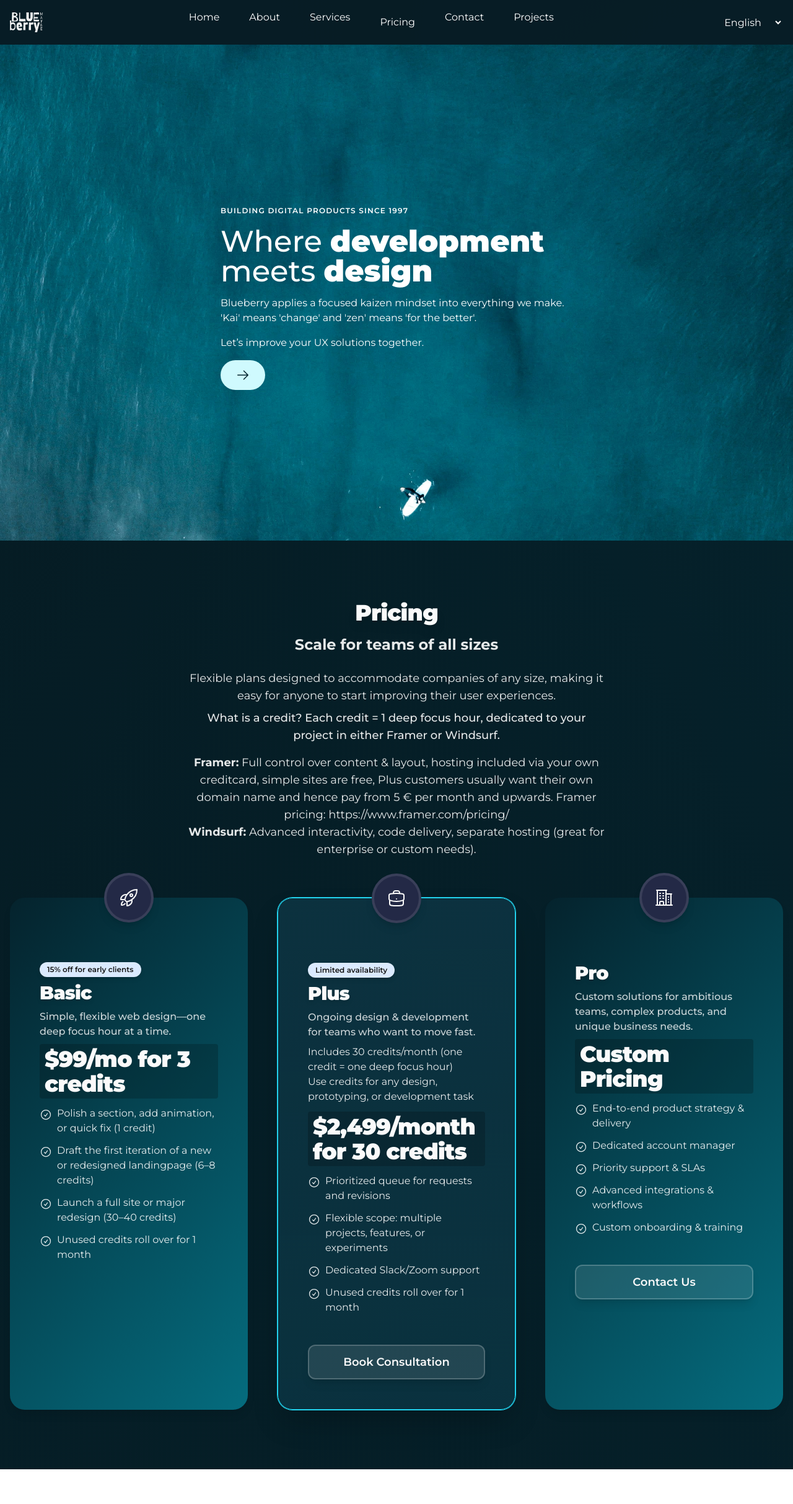
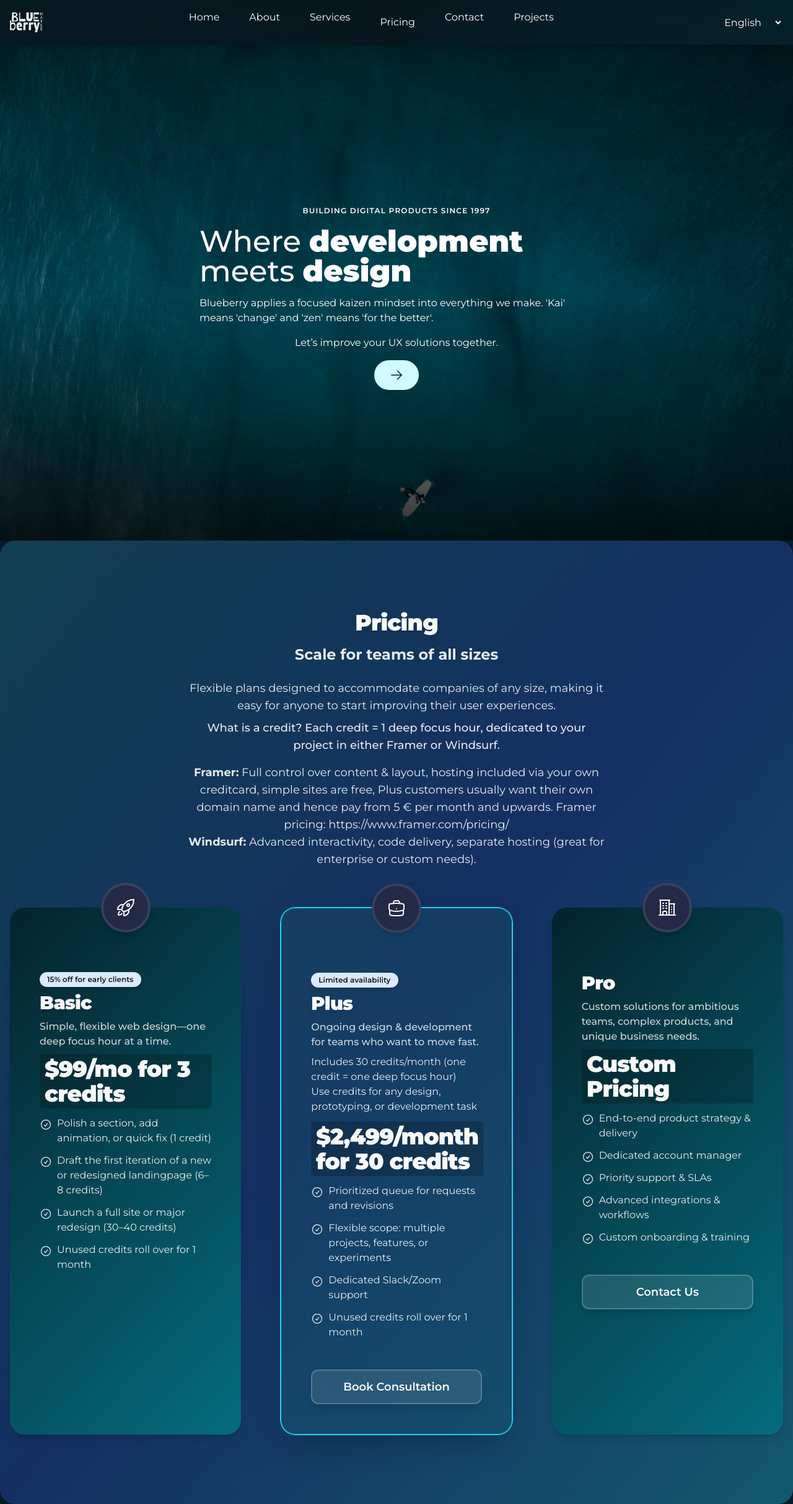
Before and after one commit to mbjorke/blueberry-site, a Next.js app: page / in a window 1280 px wide. Shown: the whole page at 62% size. Before the commit the page ends 2370 px from the top, so only its background shows below. Built offline with nearby package versions, Linux system fonts and the light colour scheme.

Commit message:
Enhance pricing section with glassmorphism, gradient, spacing, and hover effects. Fix rendering bug.

```diff
--- a/src/components/Hero.tsx
+++ b/src/components/Hero.tsx
@@ -8,8 +8,10 @@ type HeroProps = {
 
 const Hero: React.FC<HeroProps> = ({ language }) => {
   return (
-    <section className="flex items-center justify-center min-h-screen bg-cover bg-no-repeat bg-center w-full" style={{ backgroundImage: "url('/assets/alone-surfer.jpg')" }}>
-      <div className="text-left text-white p-4 max-w-[600px] mx-auto font-montserrat">
+    <section className="relative flex items-center justify-center min-h-screen bg-cover bg-no-repeat bg-center w-full" style={{ backgroundImage: "url('/assets/alone-surfer.jpg')" }}>
+  <div className="absolute inset-0 bg-gradient-to-b from-black/60 via-black/30 to-black/80 z-0"></div>
+      <div className="relative z-10 text-left text-white p-8 max-w-[700px] mx-auto font-montserrat flex flex-col items-center">
+
         <h6 className="mt-4 text-[12px] font-semibold uppercase tracking-widest">Building digital products since 1997</h6>
         <h1 className="mt-4 text-5xl">
           Where <span className="font-extrabold text-white">development</span> meets <span className="font-extrabold text-white">design</span>
--- a/src/components/Navbar.tsx
+++ b/src/components/Navbar.tsx
@@ -34,7 +34,7 @@ const translations: Translations = {
 
 const Navbar: React.FC<{ language: Language; setLanguage: (lang: Language) => void }> = ({ language, setLanguage }) => {
   return (
-    <nav className="sticky top-0 w-full bg-[var(--nav-background)]">
+    <nav className="sticky top-0 w-full bg-[var(--nav-background)/70] backdrop-blur-md shadow-lg z-50">
       <div className="max-w-[1400px] mx-auto flex items-center p-4">
         <img src="/blueberry-logo.svg" alt="Blueberry Logo" className="h-8" />
         <div className="flex-grow flex justify-center">
--- a/src/components/Plans.tsx
+++ b/src/components/Plans.tsx
@@ -63,7 +63,7 @@ const Plans = (): JSX.Element => {
   // Toggle state for the add-on in the Starter card
   const [starterAddon, setStarterAddon] = useState(false);
   return (
-    <section id="pricing" className="py-24 max-w-[1400px] mx-auto px-4 rounded-3xl bg-transparent scroll-mt-24">
+    <section id="pricing" className="py-28 max-w-[1400px] mx-auto px-4 rounded-3xl bg-gradient-to-br from-cyan-900/70 via-blue-900/60 to-cyan-800/90 scroll-mt-24 shadow-2xl">
   <div className="mb-16">
     <h2 className="text-4xl font-extrabold mb-4 text-center tracking-tight text-neutral-50 group-hover:filter group-hover:brightness-130 drop-shadow-lg">Pricing</h2>
     <h3 className="text-2xl font-bold mb-6 text-center text-white/90 group-hover:filter group-hover:brightness-130">Scale for teams of all sizes</h3>
@@ -77,7 +77,7 @@ const Plans = (): JSX.Element => {
     </p>
   </div>
 
-      <div className="grid md:grid-cols-3 gap-8 lg:gap-12">
+      <div className="grid md:grid-cols-3 gap-10 lg:gap-16">
         {services.map((service, idx) => {
           let displayPrice = service.price;
           return (
```
